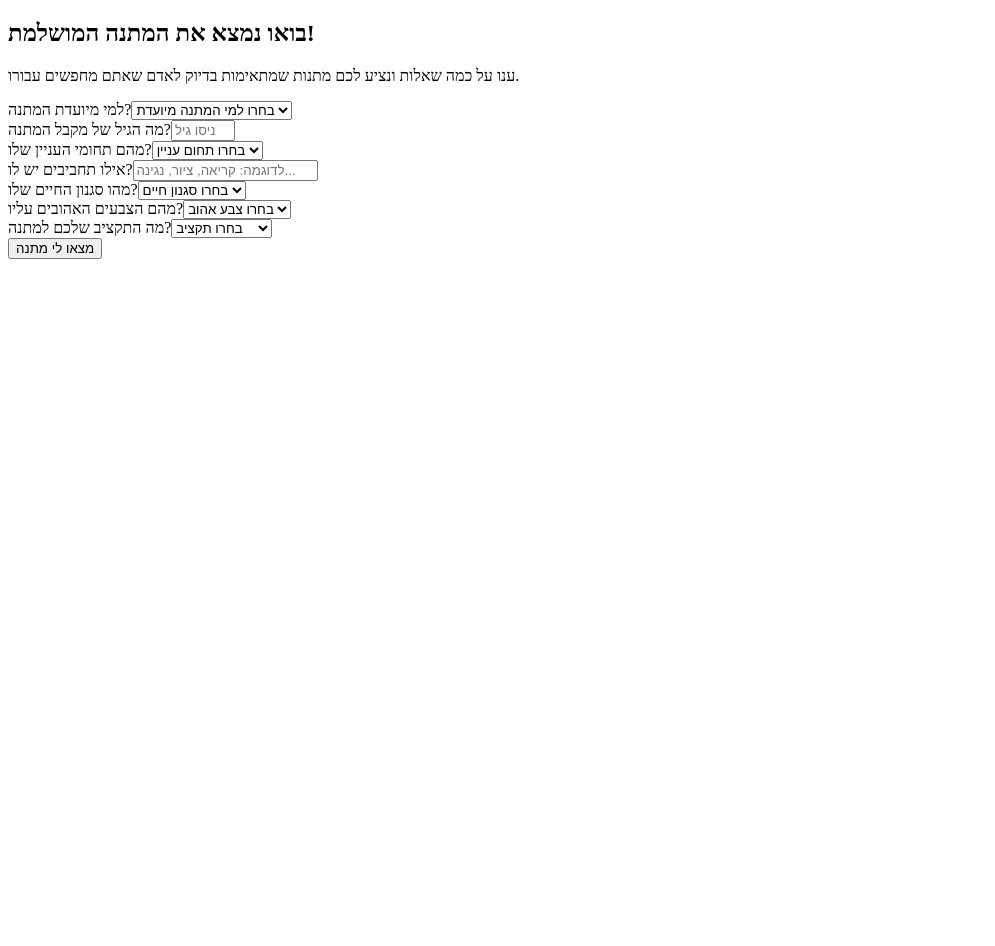
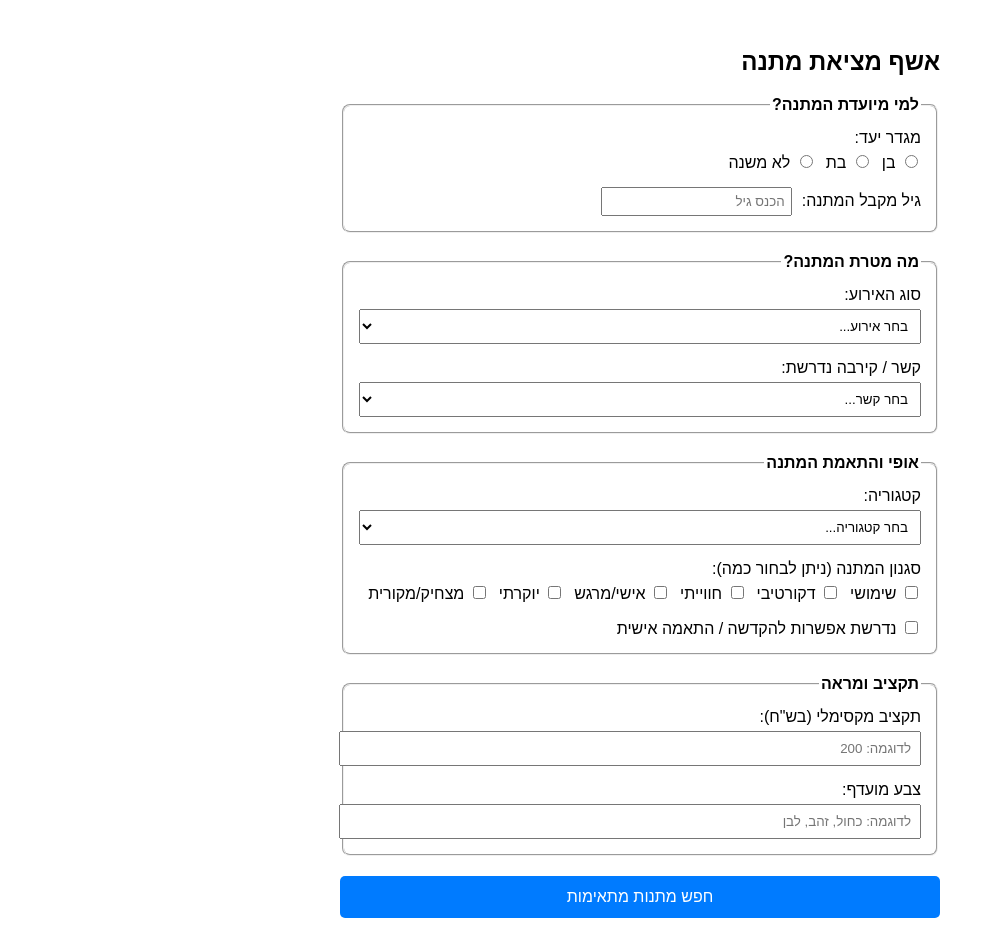
Before and after one commit to os878/Final-Project-React-Node, a React (Vite) app in the folder client/: page /Customer/Questionnaire in a window 1280 px wide. Shown: the whole page, without its empty margins (0-995 px from the left). Before the commit the page ends 800 px from the top, so only its background shows below. Built offline with nearby package versions, Linux system fonts and the light colour scheme.

Commit message:
update Questionaire Component

```diff
--- a/client/src/Customer/Questionnaire.jsx
+++ b/client/src/Customer/Questionnaire.jsx
@@ -56,150 +56,118 @@ const Questionnaire = ({ }) => {
     //     </>
     // )
     return (
-        <div className="questionnaire-container">
+       <div style={{ maxWidth: '600px', margin: '0 auto', padding: '20px', fontFamily: 'sans-serif', direction: 'rtl' }}>
+      <h2>אשף מציאת מתנה</h2>
 
-            <h2>בואו נמצא את המתנה המושלמת!</h2>
-            <p>ענו על כמה שאלות ונציע לכם מתנות שמתאימות בדיוק לאדם שאתם מחפשים עבורו.</p>
+      {/* שלב 1: מגדר וגיל */}
+      <fieldset style={{ marginBottom: '20px', padding: '15px', borderRadius: '8px' }}>
+        <legend><strong>למי מיועדת המתנה?</strong></legend>
 
-            <form onSubmit={handleSubmit}>
+        <div style={{ marginBottom: '15px' }}>
+          <label>מגדר יעד:</label>
+          <div style={{ marginTop: '5px' }}>
+            <label style={{ marginLeft: '10px' }}>
+              <input type="radio" name="forGender" value="בן" /> בן
+            </label>
+            <label style={{ marginLeft: '10px' }}>
+              <input type="radio" name="forGender" value="בת" /> בת
+            </label>
+            <label>
+              <input type="radio" name="forGender" value="לא משנה" /> לא משנה
+            </label>
+          </div>
+        </div>
 
-                {/* למי מיועדת המתנה? */}
         <div>
-                    <label>למי מיועדת המתנה?</label>
+          <label>גיל מקבל המתנה:</label>
+          <input type="number" placeholder="הכנס גיל" style={{ marginRight: '10px', padding: '5px' }} />
+        </div>
+      </fieldset>
 
-                    <select
-                        name="relationship"
-                        value={formData.relationship}
-                        onChange={handleChange}
-                        required
-                    >
-                        <option value="">בחרו למי המתנה מיועדת</option>
-                        <option value="בן זוג">בן זוג</option>
-                        <option value="בת זוג">בת זוג</option>
-                        <option value="חבר">חבר</option>
-                        <option value="חברה">חברה</option>
-                        <option value="הורים">הורים</option>
-                        <option value="ילדים">ילדים</option>
-                        <option value="סבים וסבתות">סבים וסבתות</option>
-                        <option value="אחר">אחר</option>
+      {/* שלב 2: אירוע ומערכת יחסים */}
+      <fieldset style={{ marginBottom: '20px', padding: '15px', borderRadius: '8px' }}>
+        <legend><strong>מה מטרת המתנה?</strong></legend>
+
+        <div style={{ marginBottom: '15px' }}>
+          <label>סוג האירוע:</label>
+          <select style={{ display: 'block', width: '100%', padding: '8px', marginTop: '5px' }}>
+            <option value="">בחר אירוע...</option>
+            <option value="event_id_1">יום הולדת</option>
+            <option value="event_id_2">חתונה</option>
+            <option value="event_id_3">בר מצוה</option>
+            <option value="event_id_4">בת מצוה</option>
+            <option value="event_id_5">הולדת תינוק</option>
+            <option value="event_id_6">חג / ראש השנה / פסח</option>
+            <option value="event_id_7">מעבר דירה</option>
+            <option value="event_id_8">הודיה/הערכה</option>
           </select>
         </div>
 
-                {/* גיל מקבל המתנה */}
         <div>
-                    <label>מה הגיל של מקבל המתנה?</label>
+          <label>קשר / קירבה נדרשת:</label>
+          <select style={{ display: 'block', width: '100%', padding: '8px', marginTop: '5px' }}>
+            <option value="">בחר קשר...</option>
+            <option value="rel_id_1">בן / בת זוג</option>
+            <option value="rel_id_2">משפחה</option>
+            <option value="rel_id_3">חבר/ה</option>
+            <option value="rel_id_4">קולגה לעבודה</option>
+            <option value="rel_id_5">אחר</option>
+          </select>
+        </div>
+      </fieldset>
 
-                    <input
-                        type="number"
-                        name="age"
-                        value={formData.age}
-                        onChange={handleChange}
-                        min="1"
-                        max="120"
-                        placeholder="הכניסו גיל"
-                        required
-                    />
-                </div>
+      {/* שלב 3: סגנון, קטגוריה והתאמה אישית */}
+      <fieldset style={{ marginBottom: '20px', padding: '15px', borderRadius: '8px' }}>
+        <legend><strong>אופי והתאמת המתנה</strong></legend>
 
-                {/* תחומי עניין */}
-                <div>
-                    <label>מהם תחומי העניין שלו?</label>
-
-                    <select
-                        name="interests"
-                        value={formData.interests}
-                        onChange={handleChange}
-                    >
-                        <option value="">בחרו תחום עניין</option>
-                        <option value="לימוד">לימוד</option>
-                        <option value="אומנות">אומנות</option>
-                        <option value="טכנולוגיה">טכנולוגיה</option>
-                        <option value="ספורט">ספורט</option>
-                        <option value="בישול">בישול</option>
-                        <option value="טיולים">טיולים</option>
-                        <option value="אחר">אחר</option>
+        <div style={{ marginBottom: '15px' }}>
+          <label>קטגוריה:</label>
+          <select style={{ display: 'block', width: '100%', padding: '8px', marginTop: '5px' }}>
+            <option value="">בחר קטגוריה...</option>
+            <option value="cat_id_1">משחקים וצעצועים</option>
+            <option value="cat_id_2">כלי בית ועיצוב</option>
+            <option value="cat_id_3">ספרים ומוצרי נייר</option>
+            <option value="cat_id_4">מארזים ומתוקים</option>
           </select>
         </div>
 
-                {/* תחביבים */}
-                <div>
-                    <label>אילו תחביבים יש לו?</label>
-
-                    <input
-                        type="text"
-                        name="hobbies"
-                        value={formData.hobbies}
-                        onChange={handleChange}
-                        placeholder="לדוגמה: קריאה, ציור, נגינה..."
-                    />
+        <div style={{ marginBottom: '15px' }}>
+          <label>סגנון המתנה (ניתן לבחור כמה):</label>
+          <div style={{ marginTop: '5px', display: 'flex', flexWrap: 'wrap', gap: '10px' }}>
+            <label><input type="checkbox" value="שימושי" /> שימושי</label>
+            <label><input type="checkbox" value="דקורטיבי" /> דקורטיבי</label>
+            <label><input type="checkbox" value="חווייתי" /> חווייתי</label>
+            <label><input type="checkbox" value="אישי/מרגש" /> אישי/מרגש</label>
+            <label><input type="checkbox" value="יוקרתי" /> יוקרתי</label>
+            <label><input type="checkbox" value="מצחיק/מקורית" /> מצחיק/מקורית</label>
+          </div>
         </div>
 
-                {/* סגנון חיים */}
         <div>
-                    <label>מהו סגנון החיים שלו?</label>
+          <label>
+            <input type="checkbox" name="DedicationPersonalization" /> נדרשת אפשרות להקדשה / התאמה אישית
+          </label>
+        </div>
+      </fieldset>
 
-                    <select
-                        name="lifestyle"
-                        value={formData.lifestyle}
-                        onChange={handleChange}
-                    >
-                        <option value="">בחרו סגנון חיים</option>
-                        <option value="פעיל">פעיל ודינמי</option>
-                        <option value="רגוע">רגוע וביתי</option>
-                        <option value="משפחתי">משפחתי</option>
-                        <option value="חברתי">חברתי</option>
-                        <option value="יצירתי">יצירתי</option>
-                    </select>
+      {/* שלב 4: תקציב ומראה */}
+      <fieldset style={{ marginBottom: '20px', padding: '15px', borderRadius: '8px' }}>
+        <legend><strong>תקציב ומראה</strong></legend>
+
+        <div style={{ marginBottom: '15px' }}>
+          <label>תקציב מקסימלי (בש"ח):</label>
+          <input type="number" placeholder="לדוגמה: 200" style={{ display: 'block', width: '100%', padding: '8px', marginTop: '5px' }} />
         </div>
 
-                {/* צבעים אהובים */}
         <div>
-                    <label>מהם הצבעים האהובים עליו?</label>
+          <label>צבע מועדף:</label>
+          <input type="text" placeholder="לדוגמה: כחול, זהב, לבן" style={{ display: 'block', width: '100%', padding: '8px', marginTop: '5px' }} />
+        </div>
+      </fieldset>
 
-                    <select
-                        name="favoriteColor"
-                        value={formData.favoriteColor}
-                        onChange={handleChange}
-                    >
-                        <option value="">בחרו צבע אהוב</option>
-                        <option value="לבן">לבן</option>
-                        <option value="שחור">שחור</option>
-                        <option value="כחול">כחול</option>
-                        <option value="זהב">זהב</option>
-                        <option value="כסף">כסף</option>
-                        <option value="חום">חום</option>
-                        <option value="ירוק">ירוק</option>
-                        <option value="אדום">אדום</option>
-                        <option value="לא משנה">לא משנה</option>
-                    </select>
-                </div>
-
-                {/* תקציב */}
-                <div>
-                    <label>מה התקציב שלכם למתנה?</label>
-
-                    <select
-                        name="budget"
-                        value={formData.budget}
-                        onChange={handleChange}
-                        required
-                    >
-                        <option value="">בחרו תקציב</option>
-                        <option value="עד 100">עד 100 ₪</option>
-                        <option value="100-250">100–250 ₪</option>
-                        <option value="250-500">250–500 ₪</option>
-                        <option value="500-1000">500–1,000 ₪</option>
-                        <option value="מעל 1000">מעל 1,000 ₪</option>
-                    </select>
-                </div>
-
-                {/* כפתור שליחת השאלון */}
-                <button type="submit">
-                    מצאו לי מתנה
+      <button style={{ width: '100%', padding: '12px', backgroundColor: '#007bff', color: '#fff', border: 'none', borderRadius: '5px', fontSize: '16px', cursor: 'pointer' }}>
+        חפש מתנות מתאימות
       </button>
-
-            </form>
-
     </div>
     );
 }
```
Also changed, not shown: 2 other files (tests, documents, lock files or other folders). Lines whose indentation alone changed are shown as unchanged.
